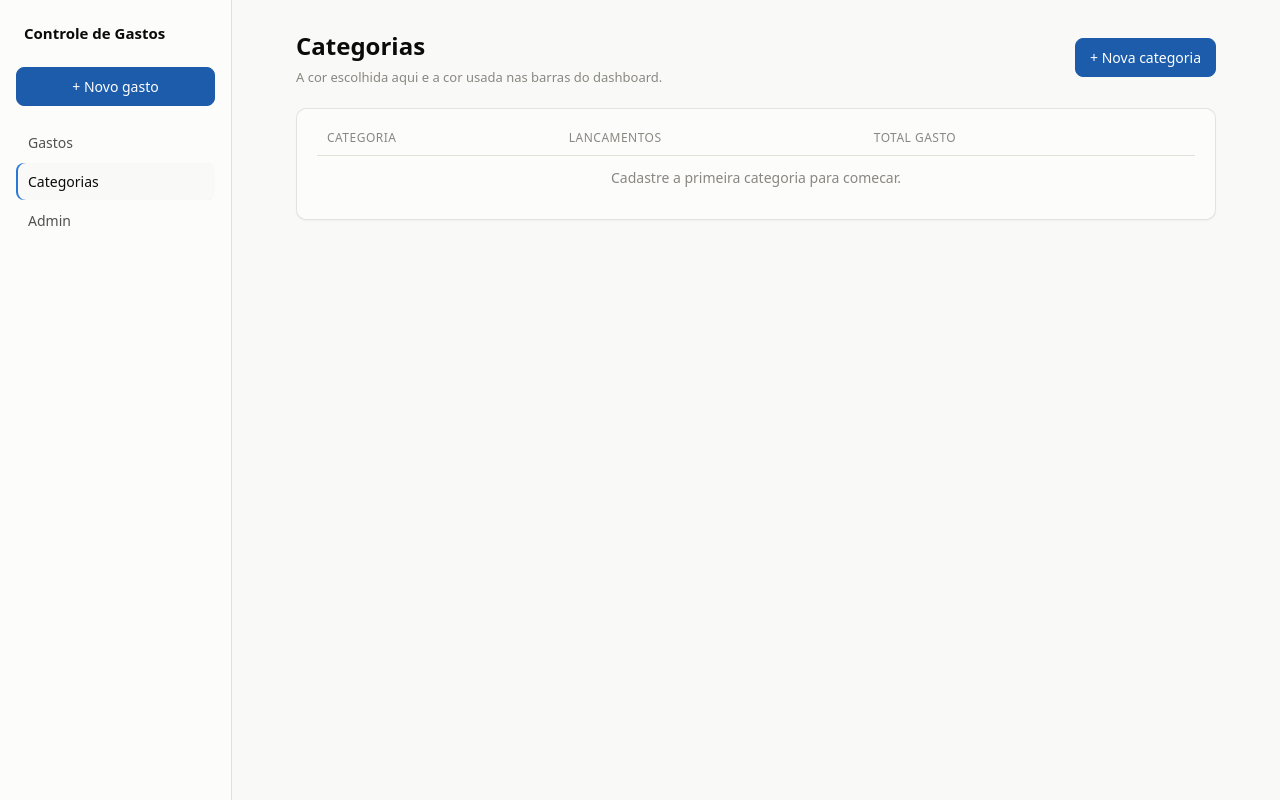
After one commit to Gildemberg/minicurso-django, a Django app: page /categorias/ in a window 1280 px wide. The commit adds this page. Run offline with Django 5.2, Linux system fonts and the light colour scheme; data that the repository does not hold is empty.

Commit message:
Bloco 4: CRUD de categorias e mensagens de sucesso/erro

```diff
--- a/gastos/urls.py
+++ b/gastos/urls.py
@@ -8,4 +8,9 @@ urlpatterns = [
     path('gastos/novo/', views.gasto_novo, name='gasto_novo'),
     path('gastos/<int:pk>/editar/', views.gasto_editar, name='gasto_editar'),
     path('gastos/<int:pk>/excluir/', views.gasto_excluir, name='gasto_excluir'),
+
+    path('categorias/', views.categoria_lista, name='categoria_lista'),
+    path('categorias/nova/', views.categoria_nova, name='categoria_nova'),
+    path('categorias/<int:pk>/editar/', views.categoria_editar, name='categoria_editar'),
+    path('categorias/<int:pk>/excluir/', views.categoria_excluir, name='categoria_excluir'),
 ]
--- a/gastos/views.py
+++ b/gastos/views.py
@@ -1,6 +1,8 @@
+from django.contrib import messages
+from django.db.models import Count, Sum
 from django.shortcuts import get_object_or_404, redirect, render
-from .forms import GastoForm
-from .models import Gasto
+from .forms import CategoriaForm, GastoForm
+from .models import Categoria, Gasto
 
 
 def gasto_lista(request):
@@ -38,3 +40,54 @@ def gasto_excluir(request, pk):
         gasto.delete()
         return redirect('gastos:gasto_lista')
     return render(request, 'gastos/confirmar_exclusao.html', {'objeto': gasto})
+
+
+def categoria_lista(request):
+    categorias = Categoria.objects.annotate(
+        quantidade=Count('gastos'),
+        total=Sum('gastos__valor'),
+    ).order_by('nome')
+    return render(request, 'gastos/categoria_lista.html', {'categorias': categorias})
+
+
+def categoria_nova(request):
+    if request.method == 'POST':
+        form = CategoriaForm(request.POST)
+        if form.is_valid():
+            form.save()
+            messages.success(request, 'Categoria criada.')
+            return redirect('gastos:categoria_lista')
+    else:
+        form = CategoriaForm()
+    return render(request, 'gastos/categoria_form.html', {'form': form})
+
+
+def categoria_editar(request, pk):
+    categoria = get_object_or_404(Categoria, pk=pk)
+    if request.method == 'POST':
+        form = CategoriaForm(request.POST, instance=categoria)
+        if form.is_valid():
+            form.save()
+            messages.success(request, 'Categoria atualizada.')
+            return redirect('gastos:categoria_lista')
+    else:
+        form = CategoriaForm(instance=categoria)
+    return render(request, 'gastos/categoria_form.html', {'form': form})
+
+
+def categoria_excluir(request, pk):
+    categoria = get_object_or_404(Categoria, pk=pk)
+
+    # on_delete=PROTECT impede apagar categoria em uso: avisamos antes de tentar.
+    if categoria.gastos.exists():
+        messages.error(request, f'A categoria "{categoria}" tem gastos e nao pode ser excluida.')
+        return redirect('gastos:categoria_lista')
+
+    if request.method == 'POST':
+        categoria.delete()
+        messages.success(request, 'Categoria excluida.')
+        return redirect('gastos:categoria_lista')
+    return render(request, 'gastos/confirmar_exclusao.html', {
+        'objeto': categoria,
+        'voltar_para': 'gastos:categoria_lista',
+    })
--- a/templates/base.html
+++ b/templates/base.html
@@ -20,6 +20,7 @@
     {% with atual=request.resolver_match.url_name %}
     <nav>
       <a href="{% url 'gastos:gasto_lista' %}" class="{% if 'gasto' in atual %}ativo{% endif %}">Gastos</a>
+      <a href="{% url 'gastos:categoria_lista' %}" class="{% if 'categoria' in atual %}ativo{% endif %}">Categorias</a>
       <a href="/admin/">Admin</a>
     </nav>
     {% endwith %}
@@ -27,6 +28,11 @@
 
   <div class="conteudo">
     <main class="container">
+      {# Mensagens do messages.success / messages.error das views. #}
+      {% for mensagem in messages %}
+        <div class="mensagem {{ mensagem.tags }}">{{ mensagem }}</div>
+      {% endfor %}
+
       {% block conteudo %}{% endblock %}
     </main>
   </div>
--- /dev/null
+++ b/templates/gastos/categoria_lista.html
@@ -0,0 +1,48 @@
+{% extends 'base.html' %}
+
+{% block titulo %}Categorias - Controle de Gastos{% endblock %}
+
+{% block conteudo %}
+
+<div class="cabecalho-pagina">
+  <div>
+    <h1>Categorias</h1>
+    <p class="subtitulo">A cor escolhida aqui e a cor usada nas barras do dashboard.</p>
+  </div>
+  <a class="botao botao-primario" href="{% url 'gastos:categoria_nova' %}">+ Nova categoria</a>
+</div>
+
+<div class="card">
+  <table class="tabela">
+    <thead>
+      <tr>
+        <th>Categoria</th>
+        <th class="num">Lancamentos</th>
+        <th class="num">Total gasto</th>
+        <th></th>
+      </tr>
+    </thead>
+    <tbody>
+      {% for categoria in categorias %}
+        <tr>
+          <td>
+            <span class="pilula">
+              <span class="marcador" style="background: {{ categoria.cor }}"></span>
+              {{ categoria.nome }}
+            </span>
+          </td>
+          <td class="num">{{ categoria.quantidade }}</td>
+          <td class="num">R$ {{ categoria.total|default:0|floatformat:2 }}</td>
+          <td class="acoes">
+            <a href="{% url 'gastos:categoria_editar' categoria.pk %}">Editar</a>
+            <a class="excluir" href="{% url 'gastos:categoria_excluir' categoria.pk %}">Excluir</a>
+          </td>
+        </tr>
+      {% empty %}
+        <tr><td colspan="4" class="vazio">Cadastre a primeira categoria para comecar.</td></tr>
+      {% endfor %}
+    </tbody>
+  </table>
+</div>
+
+{% endblock %}
--- a/templates/gastos/confirmar_exclusao.html
+++ b/templates/gastos/confirmar_exclusao.html
@@ -17,7 +17,8 @@
     {% csrf_token %}
     <div class="acoes-form">
       <button type="submit" class="botao botao-perigo">Sim, excluir</button>
-      <a class="botao" href="{% url 'gastos:gasto_lista' %}">Cancelar</a>
+      {# voltar_para vem da view; sem ele, volta para a lista de gastos. #}
+      <a class="botao" href="{% url voltar_para|default:'gastos:gasto_lista' %}">Cancelar</a>
     </div>
   </form>
 </div>
```
Also changed, not shown: gastos/forms.py (+19 -1 lines), templates/gastos/categoria_form.html (added, +25 -0 lines).
